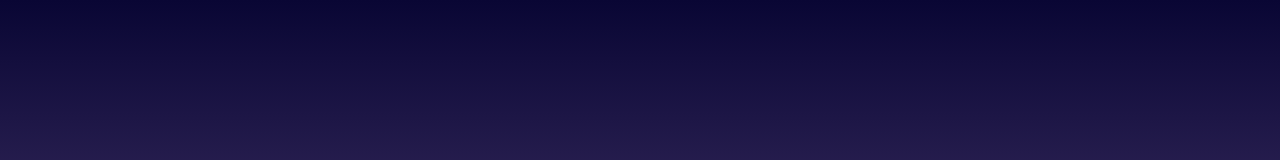
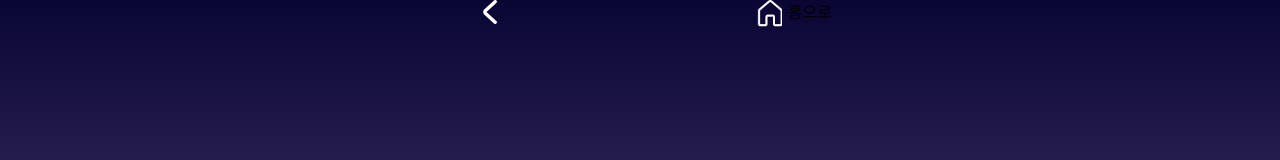
Before and after one commit to wjdgusaho/Damda, a React (Create React App) app in the folder frontend/client/: page /user-info in a window 1280 px wide. Before the commit this address had no page. Shown: the top 160 px of the page. Built offline with nearby package versions, Linux system fonts and the light colour scheme.

Commit message:
feat : 회원정보 url 분리, 비밀번호 서버와 요청 검증중(#356)

```diff
--- a/frontend/client/src/Main.tsx
+++ b/frontend/client/src/Main.tsx
@@ -21,6 +21,7 @@ import { DummyKakao } from "./components/Auth/DummyKakao"
 import Menu from "./components/Menu"
 import SavedTimecapsule from "./components/SavedTimecapsule"
 import Participate from "./components/Participate"
+import { UserInfoChange } from "./components/Auth/UserInfoChange"
 
 function Main() {
   return (
@@ -31,6 +32,7 @@ function Main() {
             <Routes>
               <Route path="/" element={<LandingPage />}></Route>
               <Route path="/user/" element={<CheckPassword />}></Route>
+              <Route path="/user-info/" element={<UserInfoChange />}></Route>
               <Route path="/shop/" element={<ShopPage />}>
                 <Route path="sticker" element={<Sticker />}></Route>
                 <Route path="theme" element={<Theme />}></Route>
--- a/frontend/client/src/components/Auth/CheckPassword.tsx
+++ b/frontend/client/src/components/Auth/CheckPassword.tsx
@@ -1,7 +1,7 @@
 import React, { useState } from "react"
 import tw from "tailwind-styled-components"
 import { serverUrl } from "../../urls"
-import { Link } from "react-router-dom"
+import { Link, useNavigate } from "react-router-dom"
 import axios from "axios"
 import { useSelector } from "react-redux"
 import Store from "../../store/Store"
@@ -28,6 +28,7 @@ const Button = tw.button`bg-lilac-100 ml-24 text-black shadow-md w-48 border rou
 export const CheckPassword = function () {
   const [userPw, setUserPw] = useState("")
   const token = useSelector((state: RootState) => state.authToken.accessToken)
+  const navigate = useNavigate()
   const handlePwChange = (event: React.ChangeEvent<HTMLInputElement>) => {
     setUserPw(event.currentTarget.value)
   }
@@ -47,8 +48,12 @@ export const CheckPassword = function () {
       })
         .then((response) => {
           console.log(response)
+          navigate("/user-info")
         })
-        .catch((error) => console.error(error))
+        .catch((error) => {
+          if (error.response.data.message === "토큰 만료") {
+          }
+        })
     } else {
       alert("비밀번호를 입력하세요.")
     }
--- /dev/null
+++ b/frontend/client/src/components/Auth/UserInfoChange.tsx
@@ -0,0 +1,38 @@
+import React from "react"
+import { Link } from "react-router-dom"
+
+export const UserInfoChange = function () {
+  return (
+    <div className="flex flex-initial justify-between w-96 mx-auto">
+      <Link
+        to={"/menu"}
+        style={{ fontSize: "30px", color: "white", marginLeft: "30px" }}
+      >
+        <svg
+          className="w-6 h-6 text-black-800 dark:text-white"
+          aria-hidden="true"
+          xmlns="http://www.w3.org/2000/svg"
+          fill="none"
+          viewBox="0 0 8 14"
+        >
+          <path
+            stroke="currentColor"
+            stroke-linecap="round"
+            stroke-linejoin="round"
+            stroke-width="2"
+            d="M7 1 1.3 6.326a.91.91 0 0 0 0 1.348L7 13"
+          />
+        </svg>
+      </Link>
+      <Link to={"/main"} className="grid grid-cols-2 text-center">
+        <img
+          style={{ marginLeft: "13px" }}
+          src="/assets/icons/home.png"
+          alt="home"
+          width={25}
+        />
+        <p>홈으로</p>
+      </Link>
+    </div>
+  )
+}
```
